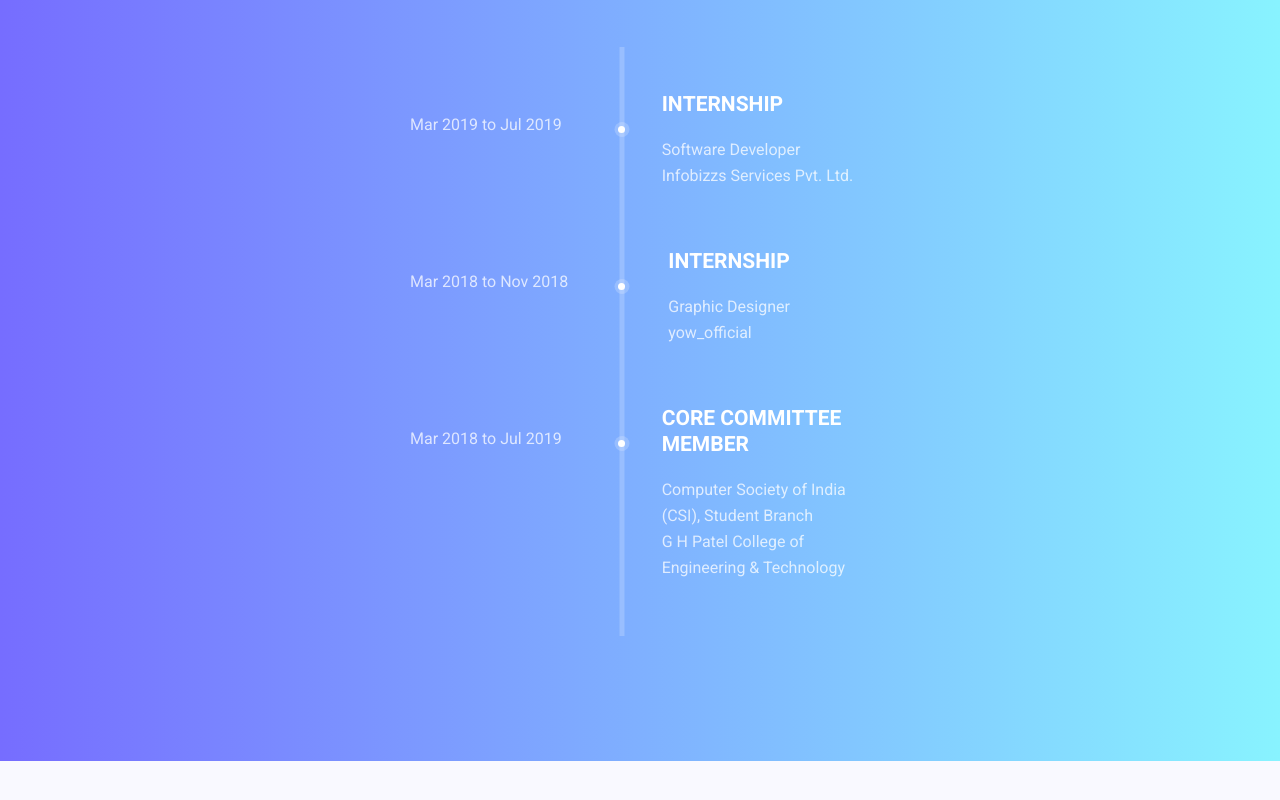
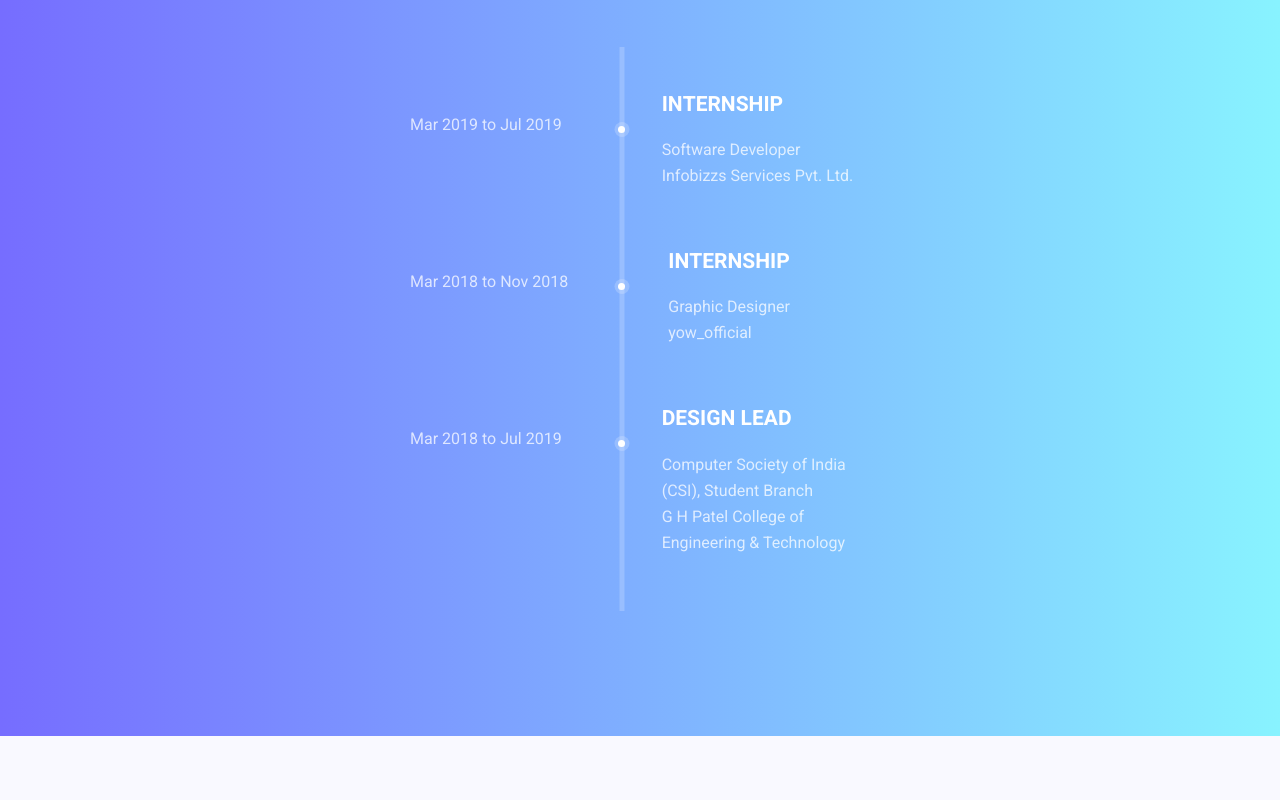
Before and after one commit to harshilpatel99/harshilpatel99.github.io, a plain HTML site: page index.html in a window 1280 px wide. Shown: the part 2161-2961 px from the top of the page. Drawn offline with Linux system fonts and the light colour scheme.

Commit message:
Update index.html

```diff
--- a/index.html
+++ b/index.html
@@ -258,7 +258,7 @@
 											<p>Mar 2018 to Jul 2019</p>
 										</div>
 										<div class="media-body">
-											<h4>Core Committee Member</h4>
+											<h4>Design Lead</h4>
 											<p>Computer Society of India (CSI), Student Branch <br />G H Patel College of Engineering & Technology</p>
 										</div>
 									</div>
```
